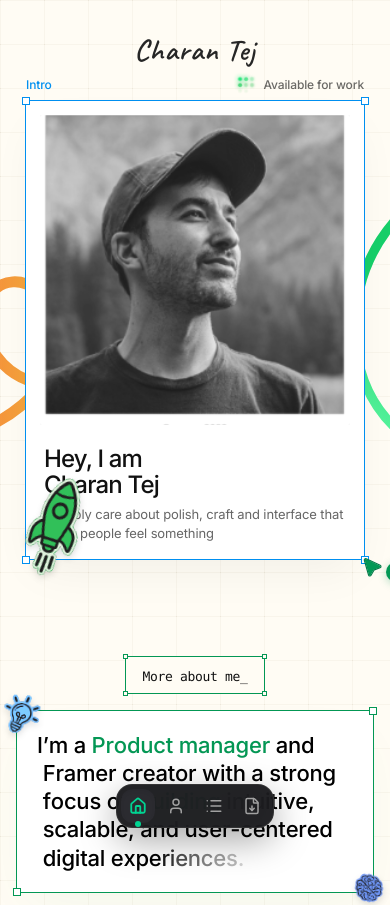
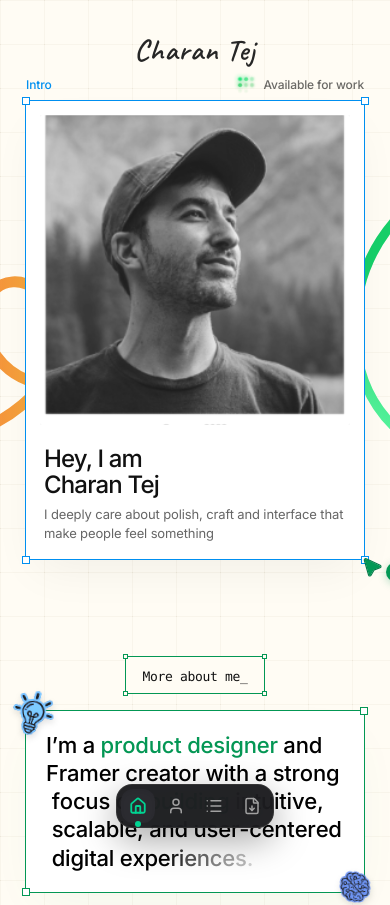
Before and after one commit to Charantej111/charan-portfolio, a React (Vite) app: page / in a window 390 px wide. Shown: the top 905 px of the page. Built offline with nearby package versions, Linux system fonts and the light colour scheme; a web font is replaced by a local one.

Commit message:
style: adjust dimensions and positioning of Bulb and Brain stickers in AboutSection; update RocketSticker visibility in HeroCard

```diff
--- a/src/components/AboutSection.jsx
+++ b/src/components/AboutSection.jsx
@@ -22,7 +22,7 @@ export default function AboutSection({ onReadStory }) {
       </div>
 
       {/* Main Focus Card Frame: max-w-[700px], border: 1.2px solid #039754 */}
-      <div className="relative w-full max-w-[360px] xs:max-w-[420px] sm:max-w-[700px] bg-white rounded-[1px] border-[1.2px] border-[#039754] p-5 xs:p-6 sm:p-10 md:p-[60px] shadow-[0_20px_50px_-15px_rgba(3,151,84,0.06)] overflow-visible">
+      <div className="relative w-full max-w-[340px] xs:max-w-[380px] sm:max-w-[700px] bg-white rounded-[1px] border-[1.2px] border-[#039754] p-5 xs:p-6 sm:p-10 md:p-[60px] shadow-[0_20px_50px_-15px_rgba(3,151,84,0.06)] overflow-visible">
 
         {/* 4 Corner Anchor Handles (exact Framer 9x9 #039754 border) */}
         <div className="absolute -top-[4px] -left-[4px] w-[8px] sm:w-[9px] h-[8px] sm:h-[9px] bg-white border-[1.3px] border-[#039754] z-20 pointer-events-none" />
@@ -30,20 +30,20 @@ export default function AboutSection({ onReadStory }) {
         <div className="absolute -bottom-[4px] -left-[4px] w-[8px] sm:w-[9px] h-[8px] sm:h-[9px] bg-white border-[1.3px] border-[#039754] z-20 pointer-events-none" />
         <div className="absolute -bottom-[4px] -right-[4px] w-[8px] sm:w-[9px] h-[8px] sm:h-[9px] bg-white border-[1.3px] border-[#039754] z-20 pointer-events-none" />
 
-        {/* Top-Left Bulb Decor Sticker */}
+        {/* Top-Left Bulb Decor Sticker - matches screenshot positioning and tilt */}
         <div className="block">
-          <BulbSticker className="absolute -top-[24px] -left-[24px] sm:-top-[54px] sm:-left-[54px] md:-top-[64px] md:-left-[64px] w-[56px] xs:w-[64px] sm:w-[125px] md:w-[150px] aspect-square z-20 select-none pointer-events-none cursor-default" />
+          <BulbSticker className="absolute -top-[28px] -left-[24px] sm:-top-[54px] sm:-left-[54px] md:-top-[64px] md:-left-[64px] w-[62px] xs:w-[72px] sm:w-[125px] md:w-[150px] aspect-square z-20 select-none pointer-events-none cursor-default" />
         </div>
 
-        {/* Bottom-Right Brain Decor Sticker */}
+        {/* Bottom-Right Brain Decor Sticker - matches screenshot positioning */}
         <div className="block">
-          <BrainSticker className="absolute -bottom-[24px] -right-[24px] sm:-bottom-[54px] sm:-right-[54px] md:-bottom-[64px] md:-right-[64px] w-[56px] xs:w-[64px] sm:w-[125px] md:w-[150px] aspect-square z-20 select-none pointer-events-none cursor-default" />
+          <BrainSticker className="absolute -bottom-[26px] -right-[22px] sm:-bottom-[54px] sm:-right-[54px] md:-bottom-[64px] md:-right-[64px] w-[62px] xs:w-[72px] sm:w-[125px] md:w-[150px] aspect-square z-20 select-none pointer-events-none cursor-default" />
         </div>
 
         {/* High-Craft Progressive Character-by-Character Smooth Reveal Typography */}
         <SmoothRevealText
-          content="I’m a Product manager and Framer creator with a strong focus on building intuitive, scalable, and user-centered digital experiences."
-          accentOneText="Product manager"
+          content="I’m a product designer and Framer creator with a strong focus on building intuitive, scalable, and user-centered digital experiences."
+          accentOneText="product designer"
           accentTwoText="building"
           accentColor="#039754"
           textColor="#000000"
--- a/src/components/BulbSticker.jsx
+++ b/src/components/BulbSticker.jsx
@@ -7,14 +7,14 @@ export default function BulbSticker({
   return (
     <motion.div
       className={className}
-      initial={{ opacity: 0, scale: 0, rotate: 0 }}
-      whileInView={{ opacity: 1, scale: 1, rotate: [0, 10, 0] }}
+      initial={{ opacity: 0, scale: 0, rotate: -15 }}
+      whileInView={{ opacity: 1, scale: 1, rotate: [-15, -5, -15] }}
       viewport={{ once: true, amount: 0.5 }}
       transition={{
         opacity: { duration: 0.6, delay: 0.2, ease: [0.16, 1, 0.3, 1] },
         scale: { type: 'spring', damping: 30, stiffness: 400, mass: 2, delay: 0.2 },
         rotate: {
-          duration: 2,
+          duration: 2.4,
           repeat: Infinity,
           repeatType: 'mirror',
           ease: [0.44, 0, 0.56, 1],
--- a/src/components/HeroCard.jsx
+++ b/src/components/HeroCard.jsx
@@ -68,7 +68,9 @@ export default function HeroCard() {
         <div className="hidden sm:block">
           <PenToolSticker />
         </div>
-        <RocketSticker />
+        <div className="hidden sm:block">
+          <RocketSticker />
+        </div>
       </motion.div>
 
       {/* ================= CANVAS FRAME THAT DRAGS OPEN ================= */}
```
